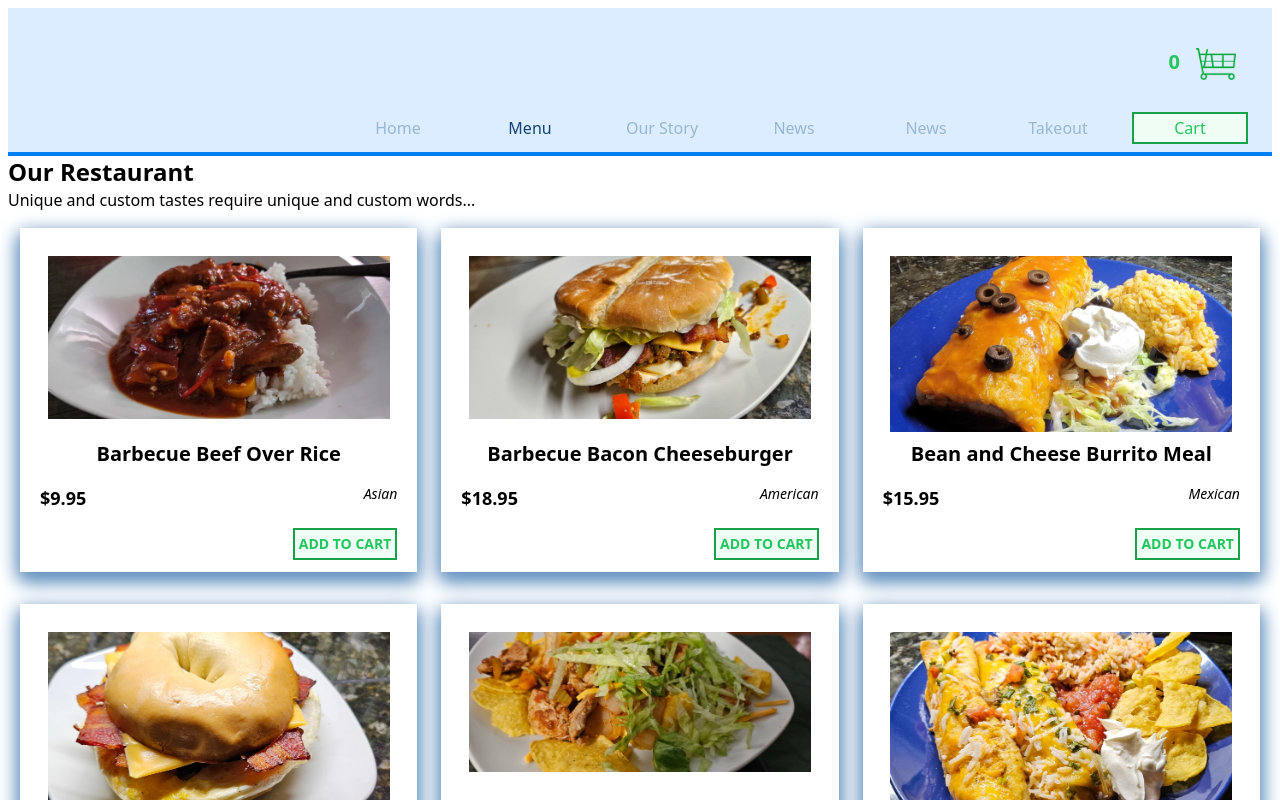
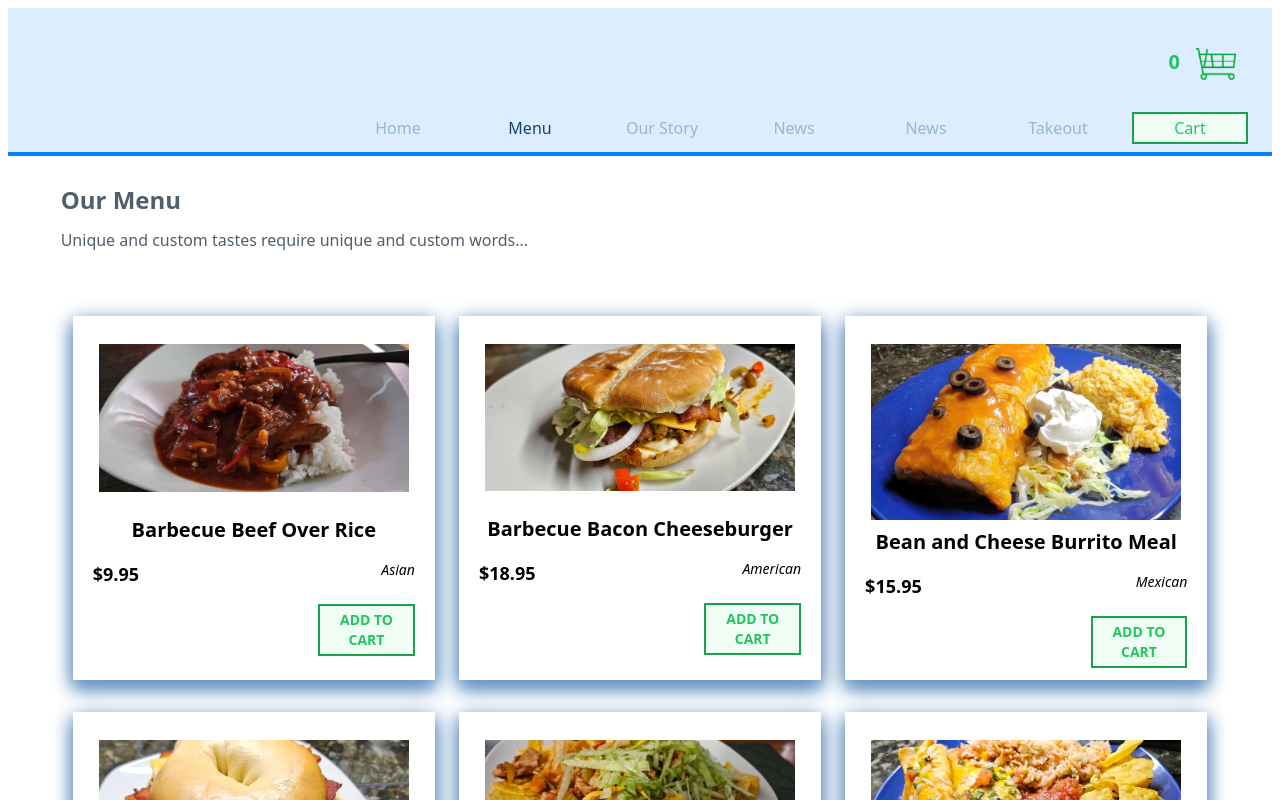
Before and after one commit to TimeSentinel/reactCart, a React (Vite) app: page / in a window 1280 px wide. Shown: the top 800 px of the page. Built offline with nearby package versions, Linux system fonts and the light colour scheme.

Commit message:
Updated main Menu CSS and color schemes

```diff
--- a/src/index.css
+++ b/src/index.css
@@ -22,6 +22,9 @@ REQ: TailwindCSS, PostCSS, PostCSS-Custom-Properties
     --header-button-selected-color: #8bc0f1;
     --header-button-selected-text-color: #0475e6;
     --header-button-disabled-color: #98b7d2;
+
+    /* ---------- Body Colors ------------ */
+    --body-text-color: #4f5f6d;
 
     /* ---------- Cart Colors ------------ */
     --product-shadow-color: #6a96c2;
@@ -280,7 +283,17 @@ header {
     }
 }
 
-
+/* *********** CART MENU (food) *********** */
+.menuHeader {
+    @apply w-11/12 h-36 mx-auto pt-4;
+    color: var(--body-text-color);
+    h1 {
+        @apply my-3;
+    }
+}
+.menuContainer {
+    @apply w-11/12 mx-auto;
+}
 /* --------------- END -- Content -- END --------------- */
 
 /* ################################ Footer ################################ */
--- a/src/pkg-Cart/pages/Menu/index.tsx
+++ b/src/pkg-Cart/pages/Menu/index.tsx
@@ -11,7 +11,7 @@ const Home: React.FC = () => {
     return (
         <>
             <div className="menuHeader">
-                <h1>Our Restaurant</h1>
+                <h1>Our Menu</h1>
                 <p>Unique and custom tastes require unique and custom words...
                 </p>
             </div>
```
